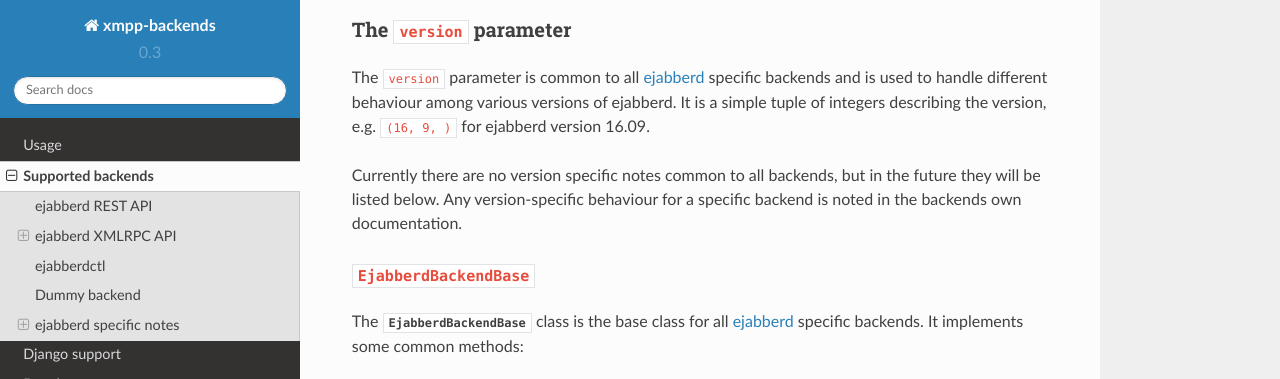
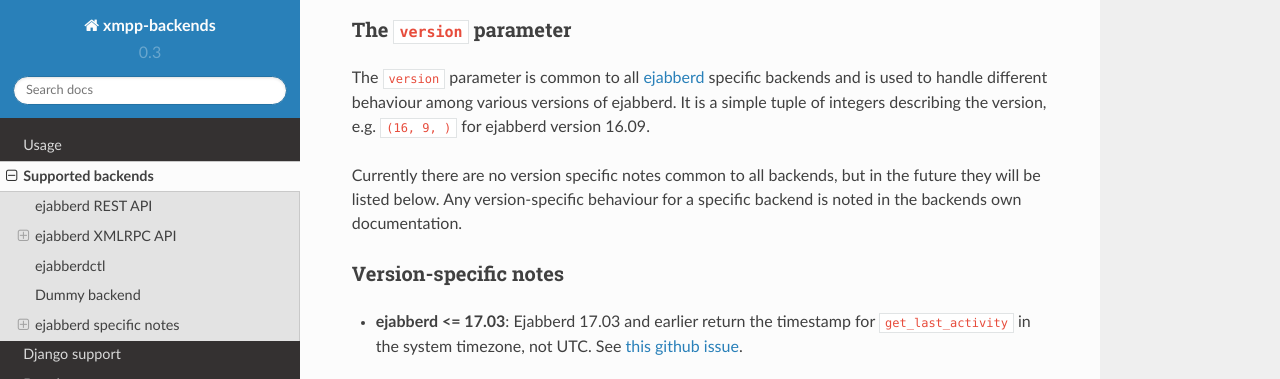
Before and after one commit to mathiasertl/xmpp-backends, a Sphinx documentation site: the page built from docs/backends.rst, in a window 1280 px wide and 900 px high, scrolled down 1621 px, cut to the strip 0-379 px from the top of the window. Built offline with Sphinx 7.4.7 and the Read the Docs theme 2.0.0, drawn with Linux system fonts in a browser that asks for light colours.

Commit message:
add version specific notes

```diff
--- a/docs/backends.rst
+++ b/docs/backends.rst
@@ -81,6 +81,13 @@
 be listed below. Any version-specific behaviour for a specific backend is noted in the backends own
 documentation.
 
+Version-specific notes
+======================
+
+* **ejabberd <= 17.03**: Ejabberd 17.03 and earlier return the timestamp for
+  ``get_last_activity`` in the system timezone, not UTC. See `this github issue
+  <https://github.com/processone/ejabberd/issues/1565>`_.
+
 ``EjabberdBackendBase``
 =======================
 
```
